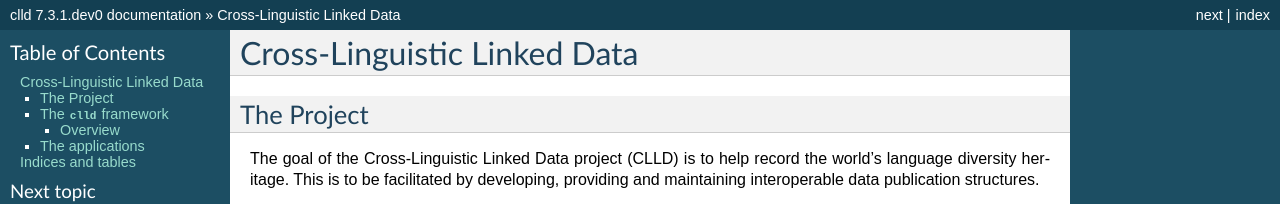
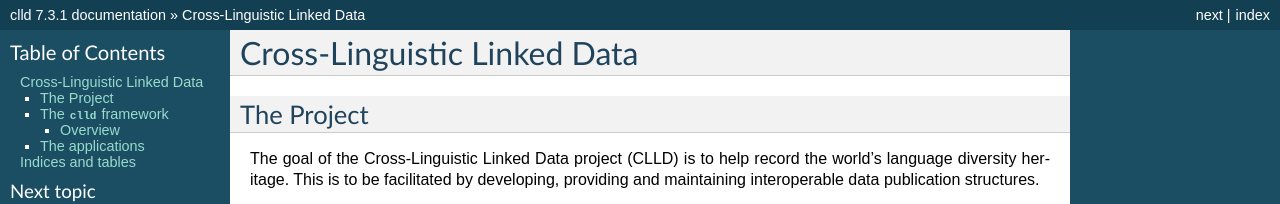
Before and after one commit to clld/clld, a Sphinx documentation site: the page built from docs/index.rst, in a window 1280 px wide and 900 px high. Shown: the top 204 px of the window. Built offline with Sphinx 7.4.7, drawn with Linux system fonts in a browser that asks for light colours; some of the changed text lies outside the part shown.

Commit message:
release 7.3.1

```diff
--- a/docs/conf.py
+++ b/docs/conf.py
@@ -51,10 +51,10 @@ copyright = u'Max Planck Society'
 # built documents.
 #
 # The full version, including alpha/beta/rc tags.
-release = '7.3.1.dev0'
+release = '7.3.1'
 
 # The short X.Y version.
-version = '7.3.1.dev0'
+version = '7.3.1'
 
 # The language for content autogenerated by Sphinx. Refer to documentation
 # for a list of supported languages.
--- a/setup.py
+++ b/setup.py
@@ -31,7 +31,7 @@ install_requires = [
 
 setup(
     name='clld',
-    version='7.3.1.dev0',
+    version='7.3.1',
     description=(
         'Python library supporting the development of cross-linguistic databases'),
     long_description=open('README.md').read(),
--- a/src/clld/__init__.py
+++ b/src/clld/__init__.py
@@ -3,7 +3,7 @@ import collections
 from clld.db.models import common
 from clld import interfaces
 
-__version__ = "7.3.1.dev0"
+__version__ = "7.3.1"
 
 
 class Resource(collections.namedtuple('Resource', 'name model interface with_index with_rdfdump')):
```
